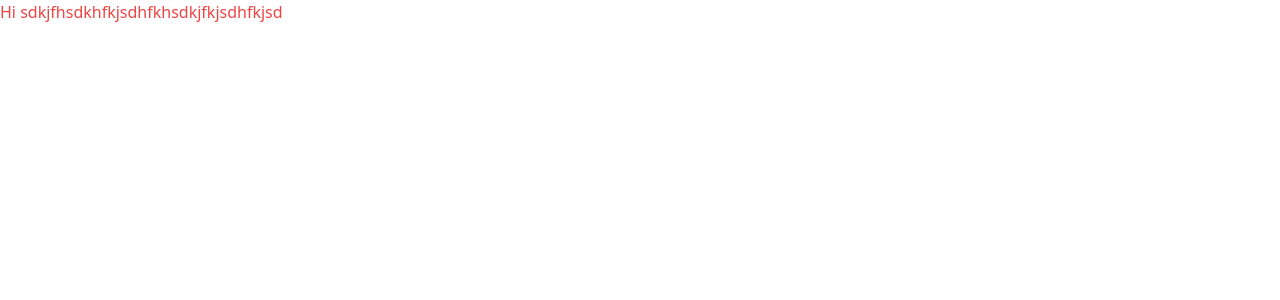
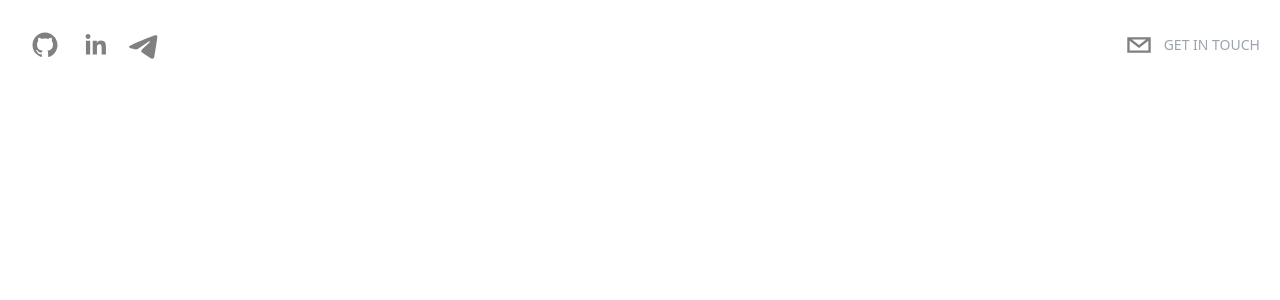
Before and after one commit to MykhailoHordiienko/Portfolio-Next-TS-Tailwind, a Next.js app: page / in a window 1280 px wide. Shown: the top 300 px of the page. Built offline with nearby package versions, Linux system fonts and the light colour scheme.

Commit message:
add header

```diff
--- /dev/null
+++ b/components/Header.tsx
@@ -0,0 +1,73 @@
+import React from "react";
+import { SocialIcon } from "react-social-icons";
+import { motion } from "framer-motion";
+
+type Props = {};
+
+const Header = (props: Props) => {
+  return (
+    <header className="sticky p-5 top-0 flex items-start justify-between max-w-7xl mx-auto z-20 xl:items-center">
+      <motion.div
+        initial={{
+          x: -500,
+          opacity: 0,
+          scale: 0.5,
+        }}
+        animate={{
+          x: 0,
+          opacity: 1,
+          scale: 1,
+        }}
+        transition={{
+          duration: 1.5,
+        }}
+        className="flex flex-row items-center">
+        <SocialIcon
+          fgColor="grey"
+          bgColor="transparent"
+          url="https://github.com/MykhailoHordiienko"
+        />
+        <SocialIcon
+          fgColor="grey"
+          bgColor="transparent"
+          url="https://www.linkedin.com/in/mykhailo-hordiienko-111668a8"
+        />
+        <SocialIcon
+          fgColor="grey"
+          bgColor="transparent"
+          url="https://t.me/MykhailoGordiienko"
+        />
+      </motion.div>
+      <motion.div
+        initial={{
+          x: 500,
+          opacity: 0,
+          scale: 0.5,
+        }}
+        animate={{
+          x: 0,
+          opacity: 1,
+          scale: 1,
+        }}
+        transition={{
+          duration: 1,
+        }}
+        className="flex flex-row items-center text-gray-300 cursor-pointer">
+        <SocialIcon
+          url="mailto:gordienkomichael191@gmail.com"
+          className="cursor-pointer"
+          network="email"
+          fgColor="grey"
+          bgColor="transparent"
+        />
+        <a
+          href="mailto:gordienkomichael191@gmail.com"
+          className="uppercase hidden md:inline-flex text-sm text-gray-400">
+          Get In Touch
+        </a>
+      </motion.div>
+    </header>
+  );
+};
+
+export default Header;
--- a/package.json
+++ b/package.json
@@ -9,9 +9,11 @@
     "lint": "next lint"
   },
   "dependencies": {
+    "framer-motion": "^10.0.2",
     "next": "13.2.3",
     "react": "18.2.0",
-    "react-dom": "18.2.0"
+    "react-dom": "18.2.0",
+    "react-social-icons": "^5.15.0"
   },
   "devDependencies": {
     "@types/node": "18.14.6",
--- a/pages/index.tsx
+++ b/pages/index.tsx
@@ -1,21 +1,27 @@
-import type { NextPage } from 'next'
-import Head from 'next/head'
-
-
+import type { NextPage } from "next";
+import Head from "next/head";
+import Header from "../components/Header";
 
 const Home: NextPage = () => {
   return (
     <div>
       <Head>
-        <title>Next</title>
-        <link rel="icon" href="/favicon.ico" />
+        <title>Mykhailo Hordiienko</title>
+        <link
+          rel="icon"
+          href="/favicon.ico"
+        />
       </Head>
+      <Header />
+      {/* hero */}
+      <section id="hero"></section>
+      {/* about */}
+      {/* experience */}
+      {/* skills */}
+      {/* projects */}
+      {/* contact me */}
+    </div>
+  );
+};
 
-
-        <h1 className='text-red-500' >Hi sdkjfhsdkhfkjsdhfkhsdkjfkjsdhfkjsd</h1>
-
-    </div>
-  )
-}
-
-export default Home
+export default Home;
```
Also changed, not shown: 1 other file (tests, documents, lock files or other folders).
